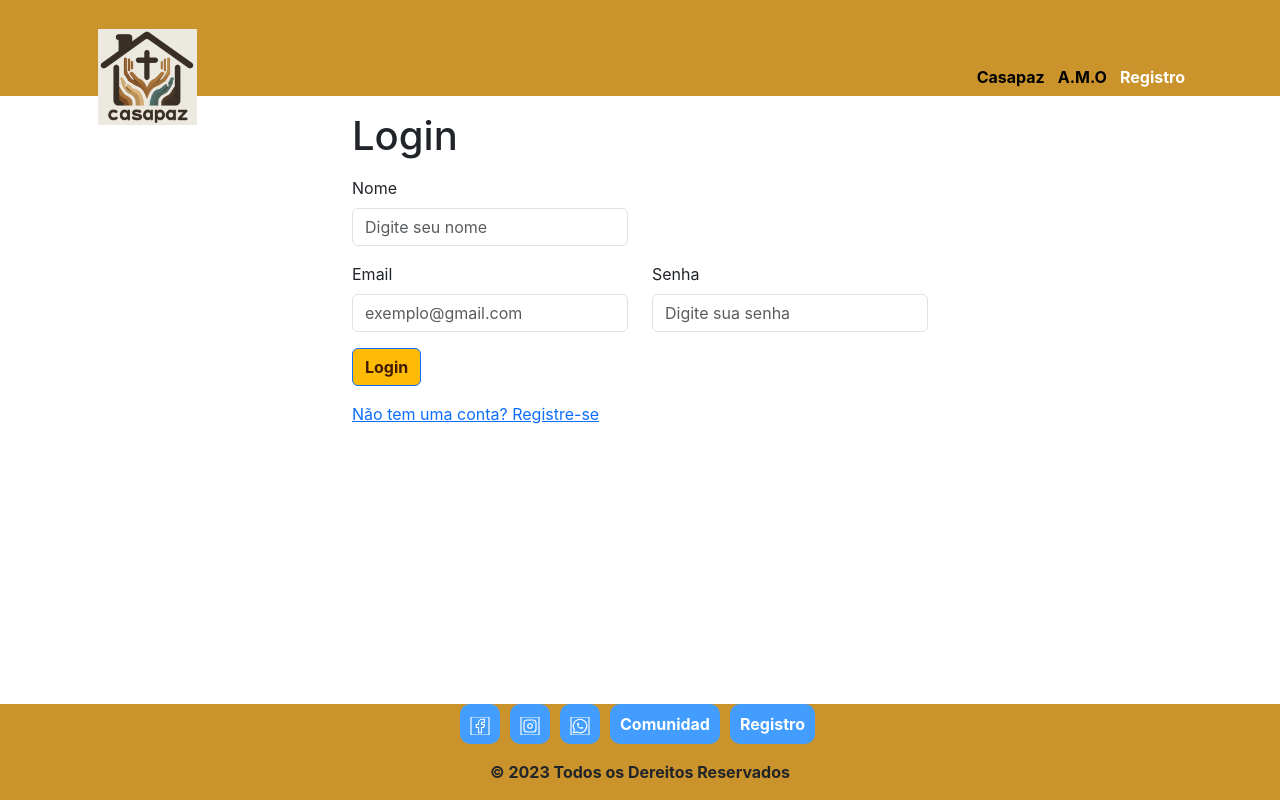
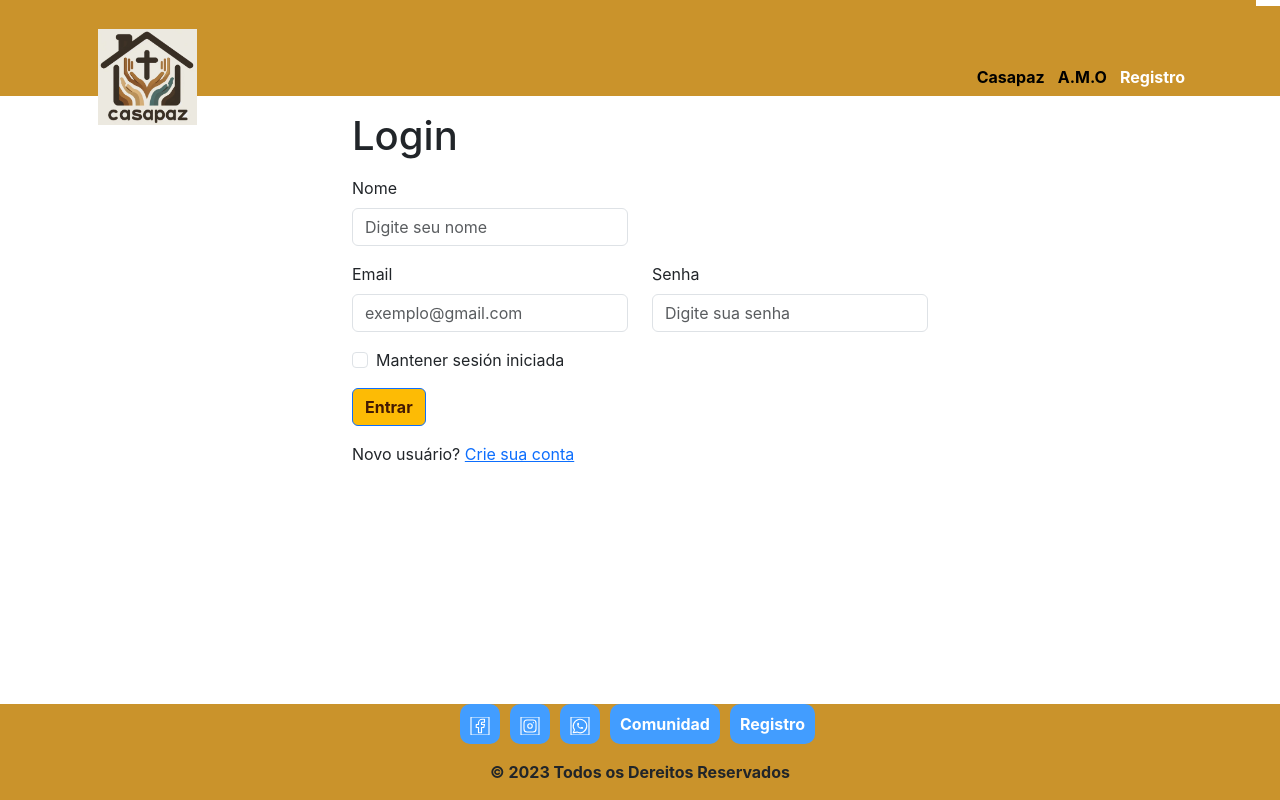
Before and after one commit to Velchael/casadepazreact, a React (Create React App) app: page /Seinscrever in a window 1280 px wide. Built offline with nearby package versions, Linux system fonts and the light colour scheme.

Commit message:
token, funcion handleChange, handleSubmit  para chekbox

```diff
--- a/package.json
+++ b/package.json
@@ -6,7 +6,9 @@
     "@testing-library/jest-dom": "^5.17.0",
     "@testing-library/react": "^13.4.0",
     "@testing-library/user-event": "^13.5.0",
+    "axios": "^1.7.2",
     "bootstrap": "^5.3.3",
+    "jwt-decode": "^4.0.0",
     "react": "^18.2.0",
     "react-bootstrap": "^2.10.1",
     "react-dom": "^18.2.0",
--- a/src/App.js
+++ b/src/App.js
@@ -16,15 +16,31 @@ import SocialMediaButtons from './components/SocialMediaButtons';
 import Navbar from 'react-bootstrap/Navbar';
 import Container from 'react-bootstrap/Container';
 import { LinkContainer } from 'react-router-bootstrap';
+import { HelmetProvider } from 'react-helmet-async';
 import { Helmet } from 'react-helmet-async';
+import Row from 'react-bootstrap/Row';
+import Col from 'react-bootstrap/Col';
 import { UserProvider, UserContext } from './UserContext'; // Importar el contexto del usuario
 import EmailConfirmation from './Screens/EmailConfirmation'; // Importar EmailConfirmation
-
+import './index.css'; // Asegúrate de importar tu archivo CSS
 function Header() {
   const { user } = useContext(UserContext);
 
   return (
     <header>
+     <div className="user-info-bar">
+        <Container>
+          <Row>
+            <Col className="text-right">
+              {user && (
+                <span style={{ color: 'black'}}>
+                   Bem-vindo: {user.username}
+                </span>
+              )}
+            </Col>
+          </Row>
+        </Container>
+      </div>
       <Navbar className='menu-header'>
         <Container>
           <LinkContainer to="/" exact>
@@ -54,7 +70,7 @@ function Header() {
             })}>
               Registro
             </NavLink>
-            {user && <span style={{ marginLeft: '15px' }}>Bem-vindo: {user.username}</span>}
+
           </div>
         </Container>
       </Navbar>
@@ -65,6 +81,7 @@ function Header() {
 export default function App() {
   return (
     <UserProvider>
+      <HelmetProvider>
       <BrowserRouter>
         <div className='d-flex flex-column site-container'>
           <Helmet>
@@ -102,6 +119,7 @@ export default function App() {
           </footer>
         </div>
       </BrowserRouter>
+      </HelmetProvider>
     </UserProvider>
   );
 }
--- a/src/Screens/EmailConfirmation.js
+++ b/src/Screens/EmailConfirmation.js
@@ -18,7 +18,7 @@ const EmailConfirmation = () => {
     }
 
     try {
-      const response = await fetch(`https://intelsiteweb.com/appnode/users/confirm`, {
+      const response = await fetch(`http://127.0.0.1:3307/users/confirm`, {
         method: 'POST',
         headers: {
           'Content-Type': 'application/json',
--- a/src/Screens/Seinscrever.js
+++ b/src/Screens/Seinscrever.js
@@ -1,13 +1,12 @@
 import React, { useState, useContext } from 'react';
-import { Link } from 'react-router-dom';
-import Container from 'react-bootstrap/Container';
-import Form from 'react-bootstrap/Form';
-import Button from 'react-bootstrap/Button';
-import Alert from 'react-bootstrap/Alert';
+import { Link } from 'react-router-dom';//import Container from 'react-bootstrap/Container';
+import { Container, Form, Button, Alert } from 'react-bootstrap';
 import Row from 'react-bootstrap/Row';
 import Col from 'react-bootstrap/Col';
 import { Helmet } from 'react-helmet-async';
 import { UserContext } from '../UserContext';
+import axios from 'axios';
+import { jwtDecode } from 'jwt-decode';
 
 export default function SeInscrever() {
   const { setUser } = useContext(UserContext);
@@ -33,26 +32,18 @@ export default function SeInscrever() {
 
   const [message, setMessage] = useState({ type: '', text: '' });
 
-  //const handleChange = (e) => {
-  //  const { id, value } = e.target;
-  //  setFormData((prevData) => ({
-   //   ...prevData,
-   //   [id]: value
-   // }));
-  //};
-
   const handleChange = (e) => {
-    const { id, value, type, checked } = e.target;
+    const { name, value, type, checked } = e.target;
     setFormData((prevData) => ({
       ...prevData,
-      [id]: type === 'checkbox' ? checked : value,
+      [name]: type === 'checkbox' ? checked : value,
     }));
   };
 
   // Función para verificar si el usuario existe
   const userExists = async (username, email, password) => {
     try {
-      const response = await fetch('https://intelsiteweb.com/appnode/users/login', {
+      const response = await fetch('http://127.0.0.1:3307/users/login', {
         method: 'POST',
         headers: {
           'Content-Type': 'application/json',
@@ -72,7 +63,7 @@ export default function SeInscrever() {
       return false;
     }
   };
-
+///con axion
   const handleSubmit = async (e) => {
     e.preventDefault();
 
@@ -90,22 +81,14 @@ export default function SeInscrever() {
     }
 
     const url = isSignup
-      ? 'https://intelsiteweb.com/appnode/users'
-      : 'https://intelsiteweb.com/appnode/users/login';
+        ? 'http://127.0.0.1:3307/users'
+        : 'http://127.0.0.1:3307/users/login';
 
     try {
-      const response = await fetch(url, {
-        method: 'POST',
-        headers: {
-          'Content-Type': 'application/json',
-        },
-        credentials: 'include',
-        body: JSON.stringify(formData),
-      });
+        const response = await axios.post(url, formData);
+        const data = response.data;
 
-      const data = await response.json();
-
-      if (response.ok) {
+        if (response.status === 200) {
             setMessage({ type: 'success',
                          text: isSignup
                          ? 'Um e-mail chegará em sua conta de correio para concluir seu cadastro, confirme...'
@@ -113,13 +96,15 @@ export default function SeInscrever() {
                          });
 
             if (!isSignup) {
-          setUser({ username: formData.username });
-          // Guardar token en localStorage si rememberMe está marcado
                 if (formData.rememberMe) {
                     localStorage.setItem('token', data.token);
                 } else {
                     sessionStorage.setItem('token', data.token);
                 }
+
+                const decodedToken = jwtDecode(data.token);
+                const username = decodedToken.username || 'Usuario';
+                setUser({ username });
             }
         } else if (response.status === 409) {
             setMessage({
@@ -129,7 +114,7 @@ export default function SeInscrever() {
         } else if (response.status === 400 && data.message === 'Grupo familiar no encontrado') {
             setMessage({
                 type: 'danger',
-          text: 'El grupo familiar especificado no existe. Por favor, verifica e intenta nuevamente.',
+                text: 'El grupo familiar especificado no existe. Por favor, verifica e intenta novamente.',
             });
         } else {
             setMessage({
@@ -138,6 +123,7 @@ export default function SeInscrever() {
             });
         }
     } catch (error) {
+        console.error('Error al intentar conectarse al servidor:', error);
         setMessage({ type: 'danger', text: 'Erro na rede. Tente novamente mais tarde.' });
     }
 };
@@ -162,6 +148,7 @@ export default function SeInscrever() {
                 type="text"
                 required
                 placeholder="Digite seu nome"
+                name="username"
                 value={formData.username}
                 onChange={handleChange}
                 autoComplete="username"
@@ -176,6 +163,7 @@ export default function SeInscrever() {
                   type="text"
                   required
                   placeholder="Digite seu apellido"
+                  name="apellido"
                   value={formData.apellido}
                   onChange={handleChange}
                 />
@@ -191,6 +179,7 @@ export default function SeInscrever() {
                 type="email"
                 required
                 placeholder="exemplo@gmail.com"
+                name="email"
                 value={formData.email}
                 onChange={handleChange}
                 autoComplete="email"
@@ -204,6 +193,7 @@ export default function SeInscrever() {
                 type="password"
                 required
                 placeholder="Digite sua senha"
+                name="password"
                 value={formData.password}
                 onChange={handleChange}
               />
@@ -220,6 +210,7 @@ export default function SeInscrever() {
                     type="password"
                     required
                     placeholder="Confirme sua senha"
+                    name="confirmPassword"
                     value={formData.confirmPassword}
                     onChange={handleChange}
                   />
@@ -231,6 +222,7 @@ export default function SeInscrever() {
                   <Form.Control
                     as="select"
                     required
+                    name="rol"
                     value={formData.rol}
                     onChange={handleChange}
                   >
@@ -249,6 +241,7 @@ export default function SeInscrever() {
                   <Form.Control
                     type="date"
                     required
+                    name="fecha_nacimiento"
                     value={formData.fecha_nacimiento}
                     onChange={handleChange}
                   />
@@ -260,6 +253,7 @@ export default function SeInscrever() {
                   <Form.Control
                     type="text"
                     required
+                    name="telefono"
                     placeholder="Digite seu teléfono"
                     value={formData.telefono}
                     onChange={handleChange}
@@ -274,6 +268,7 @@ export default function SeInscrever() {
                   <Form.Control
                     type="text"
                     required
+                    name="direccion"
                     placeholder="Digite sua dirección"
                     value={formData.direccion}
                     onChange={handleChange}
@@ -285,6 +280,7 @@ export default function SeInscrever() {
                   <Form.Label>Nível de liderança</Form.Label>
                   <Form.Control
                     as="select"
+                    name="nivel_liderazgo"
                     value={formData.nivel_liderazgo}
                     onChange={handleChange}
                   >
@@ -301,6 +297,7 @@ export default function SeInscrever() {
                   <Form.Label>Grupo Familiar ID</Form.Label>
                   <Form.Control
                     type="number"
+                    name="grupo_familiar_id"
                     value={formData.grupo_familiar_id}
                     onChange={handleChange}
                   />
@@ -311,6 +308,7 @@ export default function SeInscrever() {
                   <Form.Label>Estado</Form.Label>
                   <Form.Control
                     as="select"
+                    name="estado"
                     value={formData.estado}
                     onChange={handleChange}
                   >
@@ -327,6 +325,7 @@ export default function SeInscrever() {
                   <Form.Label>Imagem de perfil</Form.Label>
                   <Form.Control
                     type="text"
+                    name="foto_perfil"
                     placeholder="URL da imagem de perfil"
                     value={formData.foto_perfil}
                     onChange={handleChange}
@@ -336,15 +335,32 @@ export default function SeInscrever() {
             </Row>
           </>
         )}
+        {!isSignup && (
+         <Form.Group className="mb-3" controlId="rememberMe">
+          <Form.Check
+            type="checkbox"
+            label="Mantener sesión iniciada"
+            name="rememberMe"
+            checked={formData.rememberMe}
+            onChange={handleChange}
+          />
+         </Form.Group>
+         )}
         <div className="mb-3">
-          <Button type="submit">
-            {isSignup ? 'Registrar' : 'Login'}
-          </Button>
+          <Button type="submit">{isSignup ? 'Registrar' : 'Entrar'}</Button>
         </div>
         <div className="mb-3">
-          <Link to="#" onClick={() => setIsSignup(!isSignup)}>
-            {isSignup ? 'Já tem uma conta? Faça login' : 'Não tem uma conta? Registre-se'}
-          </Link>
+          {isSignup ? (
+            <span>
+              Já tem uma conta?{' '}
+              <Link to="#" onClick={() => setIsSignup(false)}>Entrar</Link>
+            </span>
+          ) : (
+            <span>
+              Novo usuário?{' '}
+              <Link to="#" onClick={() => setIsSignup(true)}>Crie sua conta</Link>
+            </span>
+          )}
         </div>
       </Form>
     </Container>
--- a/src/index.css
+++ b/src/index.css
@@ -5,9 +5,6 @@ body {
     sans-serif;
   -webkit-font-smoothing: antialiased;
   -moz-osx-font-smoothing: grayscale;
-  /*display: flex;*/
-  /*align-items: center;*/
-  /*text-align: center;*/
 }
 
 header {
@@ -18,61 +15,42 @@ header {
   width: 100%;
   height: 6rem;
 }
+/*  usuario logado en la parte superior */
+.user-info-bar {
+    position: fixed; /* Fija la barra en la ventana del navegador */
+    top: 0; /* Coloca la barra en la parte superior */
+    right: 0; /* Coloca la barra en la esquina derecha */
+    padding: 3px 0; /* Espaciado opcional */
+    background-color: white; /* Cambia el color de fondo si es necesario */
+    z-index: 1000; /* Ajusta la profundidad para asegurarse de que esté encima de otros elementos */
 
+}
+.user-info {
+  margin-left: auto; /* Empuja el contenido a la derecha */
+  display: flex;
+  align-items: center;
+  color: darkblue;
+  font-weight: bold;
+}
 .site-container {
   min-height: 100vh;
 }
-
 .menu {
   display: flex;
   justify-content: center;
   align-items: center;
   font-weight: bold;
 }
-
 main {
   flex: 1;
 }
-
 .btn {
   background-color: #fdbb05;
   color: #431a03;
   font-weight: bold;
 }
-
-.product-name {
-  text-decoration: none;
-  color: #431a03;
-}
-
-.rating span {
-  color: #fde406;
-}
-
 .img-large {
   max-width: 55%;
-}
-
-.produtos {
-  display: flex; /*uno al lado de otro*/
-  flex-wrap: wrap; /* os novos são empurrados para baixo*/
-  justify-content: center; /*para centralos*/
-}
-
-.cars {
-  /*background-color: rgb(7, 7, 166);*/
-  display: flex;
-  flex-direction: row;
-  flex-wrap: wrap;
-  align-items: center;
-}
-
-.centrasobrenos {
-  align-items: center;
-  display: flex;
-  text-align: center;
-  align-items: center;
-  justify-content: center;
 }
 
 .App-logo {
@@ -83,40 +61,6 @@ main {
   max-width: 100%;
   max-height: 100%;
 }
-
-.presenta_css {
-  font-family: -apple-system, BlinkMacSystemFont, 'Segoe UI', 'Roboto', 'Oxygen',
-    'Ubuntu', 'Cantarell', 'Fira Sans', 'Droid Sans', 'Helvetica Neue',
-    sans-serif;
-  margin: 0 auto;
-  width: 40vw;
-  height: 40vh;
-  padding: 30px;
-  border: 6px solid black;
-  border-radius: 4em;
-  /*background-color: #f7f7f7;*/
-  margin-top: 4em;
-}
-
-.presenta_css h3 {
-  font-size: 1.6rem;
-  padding: 0;
-  margin-bottom: 10px;
-  margin-top: 0px;
-}
-
-.presenta_css form {
-  height: 90%;
-  font-size: 1.2rem;
-  padding: 0;
-  margin: 0 auto;
-  display: flex;
-  flex-direction: column;
-  font-family: system-ui, -apple-system, BlinkMacSystemFont, 'Segoe UI', Roboto,
-    Oxygen, Ubuntu, Cantarell, 'Open Sans', 'Helvetica Neue', sans-serif;
-  text-align: start;
-}
-
 .controls {
   padding: 5px;
   border-radius: 4px;
@@ -197,8 +141,6 @@ h5 {
 p {
   text-align: center;
 }
-
-
 .imgempregadois {
   width: 48%;
   max-width: 400px;
@@ -227,20 +169,6 @@ p {
 }
 .imgservico:hover {
   transform: scale(1.2);
-}
-
-
-.ticket {
-  display: flex;
-  flex-wrap: wrap;
-  padding: 20px;
-  justify-content: center;
-  background-color: #fca50315;
-}
-
-.ticket > div {
-  margin: 10px; /* Agrega un margen entre las tarjetas */
-  padding: 10px; /* Agrega separación en los cuatro lados de las tarjetas */
 }
 
 .small-container {
@@ -285,8 +213,6 @@ footer {
   border-color: rgba(202, 147, 43); /* Opcional: para cambiar el color del borde */
  /* color: #fff; /* Opcional: para cambiar el color del texto a blanco */
 }
-/*  botones del foter                             */
-
 
 .list-unstyled {
   display: flex;
```
Also changed, not shown: src/UserContext.js (+28 -1 lines), src/Screens/EmailConfirmation.css (line endings or trailing spaces), 2 other files (tests, documents, lock files or other folders). Lines whose indentation alone changed are shown as unchanged.
